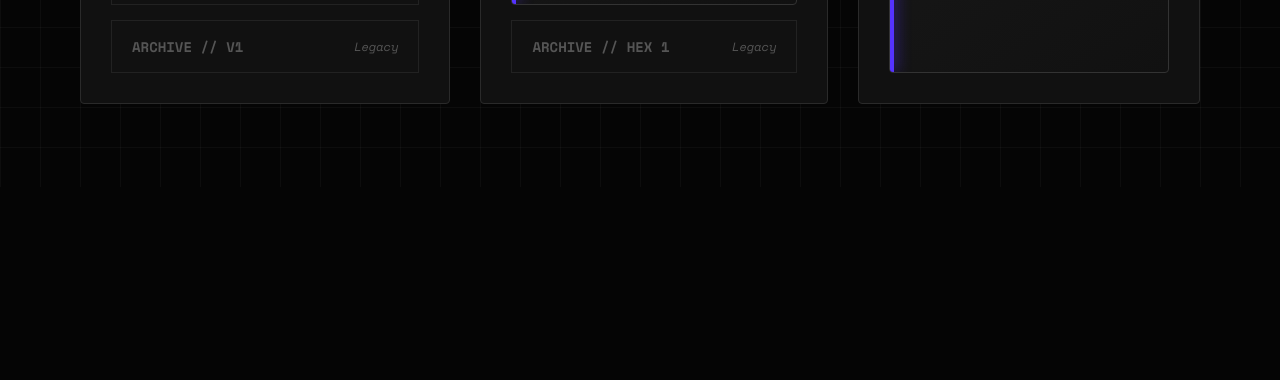
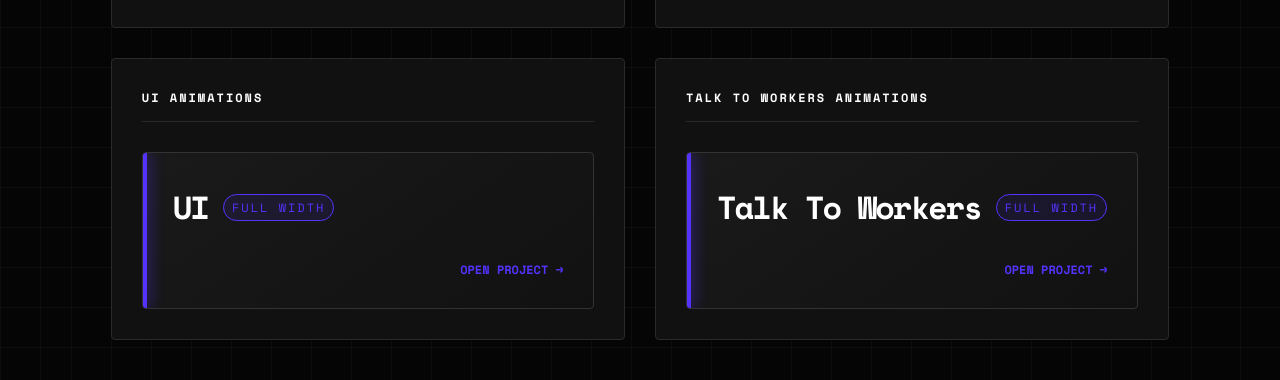
Before and after one commit to GEDstudios/Clients, a plain HTML site: page Engini/index.html in a window 1280 px wide. Shown: the part 613-993 px from the top of the page. Before the commit the page ends 800 px from the top, so only its background shows below. Drawn offline with nearby package versions, Linux system fonts and the light colour scheme.

Commit message:
Update index.html

```diff
--- a/Engini/index.html
+++ b/Engini/index.html
@@ -43,7 +43,8 @@
 
         .main-container {
             width: 100%;
-            max-width: 1200px;
+            /* UPDATED: Increased width to accommodate 4 columns comfortably */
+            max-width: 1600px;
             padding: 40px;
             box-sizing: border-box;
             animation: fade-in 0.8s ease-out;
@@ -75,12 +76,14 @@
         /* --- Layout Grid --- */
         .dashboard-grid {
             display: grid;
-            grid-template-columns: repeat(3, 1fr);
+            /* UPDATED: Changed from 3 to 4 columns */
+            grid-template-columns: repeat(4, 1fr);
             gap: 30px;
             align-items: stretch;
         }
 
-        @media (max-width: 1000px) {
+        /* UPDATED: Adjusted breakpoint to switch to 2 columns sooner so cards don't get too thin */
+        @media (max-width: 1300px) {
             .dashboard-grid {
                 grid-template-columns: 1fr 1fr;
             }
@@ -170,7 +173,8 @@
 
         /* --- Tags & Text --- */
         .version-tag {
-            font-size: 40px;
+            /* UPDATED: Reduced font size slightly to prevent wrapping in narrower columns */
+            font-size: 32px;
             font-weight: 700;
             color: #fff;
             margin: 0;
@@ -178,6 +182,7 @@
             display: flex;
             align-items: center;
             gap: 15px;
+            flex-wrap: wrap; /* Allows tag to wrap if needed */
         }
 
         .version-tag .sub {
@@ -189,6 +194,7 @@
             padding: 4px 8px;
             border-radius: 20px;
             background: rgba(85, 51, 255, 0.1);
+            white-space: nowrap;
         }
 
         .version-desc {
@@ -331,6 +337,26 @@
                 </div>
             </div>
 
+            <div class="card">
+                <div class="card-header">
+                    <span class="card-title">Talk To Workers Animations</span>
+                </div>
+
+                <div class="nav-container">
+                    <a href="Talk To Workers/V1/" class="nav-item primary">
+                        <div class="version-tag">
+                            Talk To Workers
+                            <span class="sub">FULL WIDTH</span>
+                        </div>
+                        <div class="version-desc">
+
+                        </div>
+                        <div class="open-link">
+                            OPEN PROJECT &rarr;
+                        </div>
+                    </a>
+                </div>
+            </div>
         </div>
     </div>
 
```
